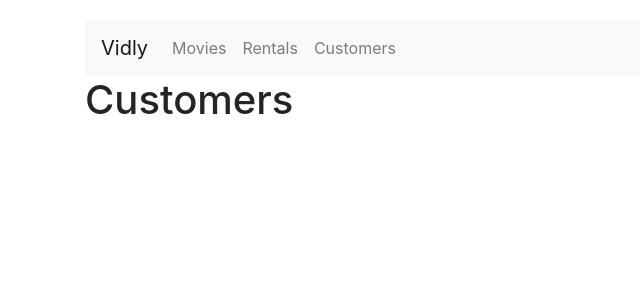
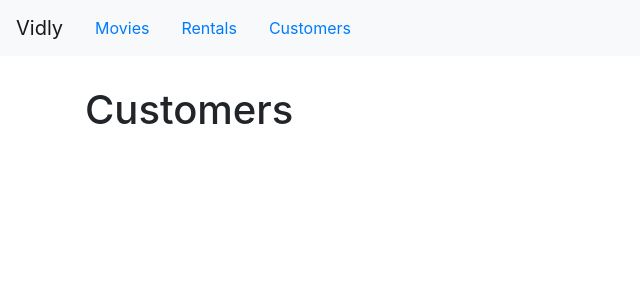
Before and after one commit to mayankgupta804/vidly, a React (Create React App) app: page /customers in a window 1280 px wide. Shown: the top 300 px of the page, without its empty margins (0-640 px from the left). Built offline with nearby package versions, Linux system fonts and the light colour scheme.

Commit message:
Refactor to make code more readable and

```diff
--- a/src/App.js
+++ b/src/App.js
@@ -55,17 +55,13 @@ class App extends Component {
       { name: "Customers", path: "/customers" },
     ];
     return (
+      <>
+        <Navbar menuItems={menuItems} />
         <main className="container">
-        <Navbar menuItems={menuItems} />
           <div className="content">
             <Switch>
-            <Redirect from="/movies" to="/" />
-            <Route path="/customers" component={Customers} />
-            <Route path="/rentals" component={Rentals} />
-            <Route path="/not-found" component={NotFound} />
               <Route
-              exact
-              path="/"
+                path="/movies"
                 render={(props) => (
                   <Movies
                     movies={this.state.movies}
@@ -83,10 +79,15 @@ class App extends Component {
                   />
                 )}
               />
+              <Route path="/customers" component={Customers} />
+              <Route path="/rentals" component={Rentals} />
+              <Route path="/not-found" component={NotFound} />
+              <Redirect from="/" exact to="/movies" />
               <Redirect to="/not-found" />
             </Switch>
           </div>
         </main>
+      </>
     );
   }
 }
--- a/src/components/navbar.jsx
+++ b/src/components/navbar.jsx
@@ -1,5 +1,5 @@
 import React from "react";
-import { Link } from "react-router-dom";
+import { Link, NavLink } from "react-router-dom";
 
 const Navbar = (props) => {
   const items = props.menuItems;
@@ -10,28 +10,14 @@ const Navbar = (props) => {
         Vidly
       </Link>
       <div className="collapse navbar-collapse" id="navbarNav">
-        <ul className="navbar-nav">
-          {items.map((item) => (
-            <li className={getNavItemClasses}>
-              <Link className="nav-link" to={item.path}>
-                {item.name}
-                <span className="sr-only">(current)</span>
-              </Link>
-            </li>
-          ))}
-        </ul>
+        {items.map((item) => (
+          <NavLink className="nav-link" to={item.path}>
+            {item.name}
+          </NavLink>
+        ))}
       </div>
     </nav>
   );
 };
 
-function getNavItemClasses(item) {
-  const currentPath = window.location.pathname;
-  let classes = "nav-item";
-  if (item.path === currentPath) {
-    classes += " active";
-  }
-  return classes;
-}
-
 export default Navbar;
--- a/src/index.css
+++ b/src/index.css
@@ -1,11 +1,15 @@
 body {
   margin: 0;
-  padding: 20px 0 0 0;
+  padding: 0 0 0 0;
   font-family: -apple-system, BlinkMacSystemFont, "Segoe UI", "Roboto", "Oxygen",
     "Ubuntu", "Cantarell", "Fira Sans", "Droid Sans", "Helvetica Neue",
     sans-serif;
   -webkit-font-smoothing: antialiased;
   -moz-osx-font-smoothing: grayscale;
+}
+
+.navbar {
+  margin-bottom: 30px;
 }
 
 code {
```
Lines whose indentation alone changed are shown as unchanged.
